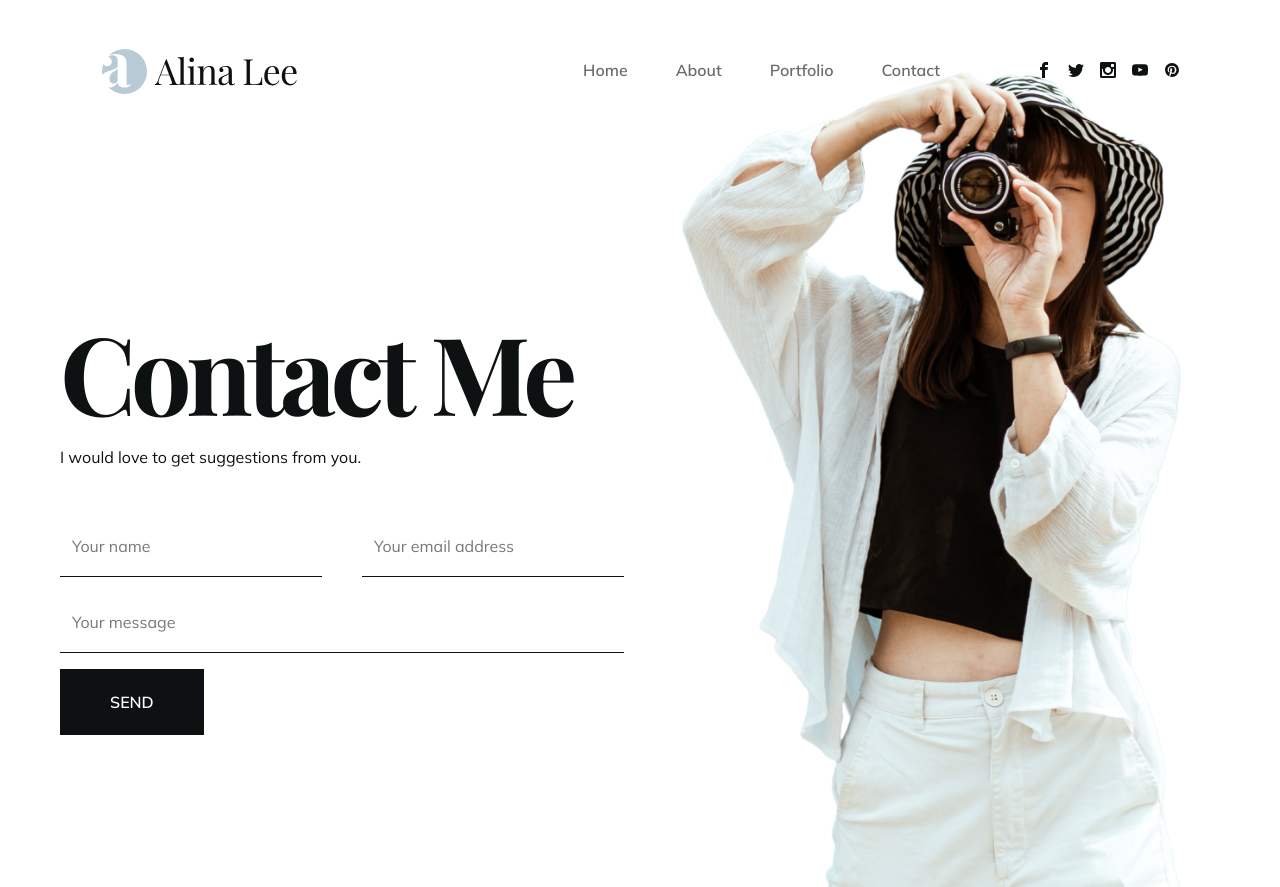
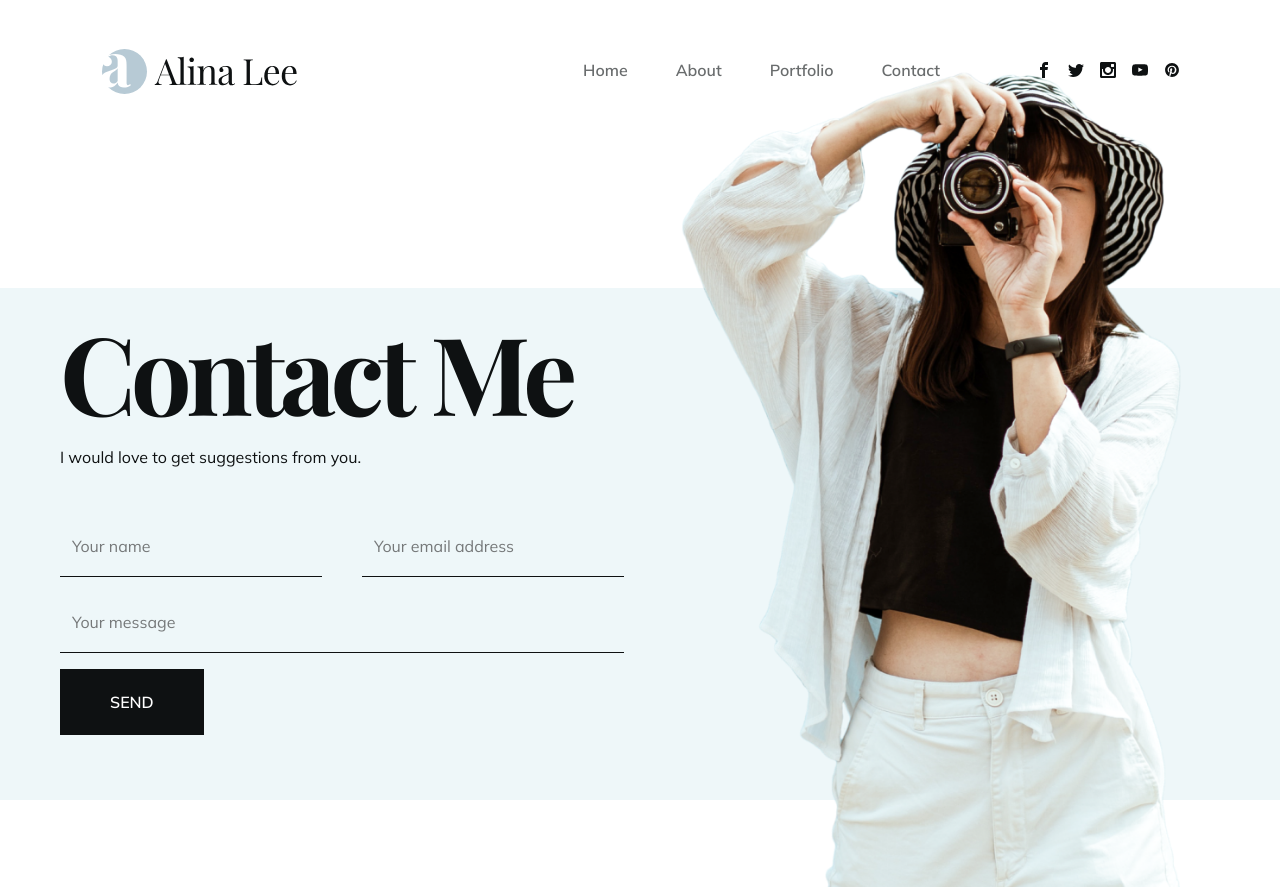
Before and after one commit to Moamin-AbuEwaida/photographer-web-react, a React (Create React App) app: page /contact in a window 1280 px wide. Built offline with nearby package versions, Linux system fonts and the light colour scheme; a web font is replaced by a local one.

Commit message:
contact page motion

```diff
--- a/src/pages/Contact.jsx
+++ b/src/pages/Contact.jsx
@@ -1,15 +1,28 @@
 import React from "react";
 import WomanImg from "../img/contact/woman.png";
 
+import { motion } from "framer-motion";
+import { transition1 } from "../transition";
+
 const Contact = () => {
   return (
-    <section className="section bg-white">
+    <motion.section
+      initial={{ opacity: 0, y: "100%" }}
+      animate={{ opacity: 1, y: 0 }}
+      exit={{ opacity: 0, y: "100%" }}
+      transition={{ transition1 }}
+      className="section bg-white"
+    >
       <div className="container mx-auto h-full">
-        <div className="flex flex-col lg:flex-row h-full items-center justify-start pt-24 lg:pt-36 gap-x-8 text-center lg:text-left">
+        <div className="flex flex-col lg:flex-row h-full items-center justify-start pt-36 gap-x-8 text-center lg:text-left">
           {/* bg */}
-          <div className="hidden lg:flex bg-[#eef7f9] absolute bottom-0 left-0 right-0 top-72 -z-10">
-            bg
-          </div>
+          <motion.div
+            initial={{ opacity: 0, y: "100%" }}
+            animate={{ opacity: 1, y: 0 }}
+            exit={{ opacity: 0, y: "100%" }}
+            transition={{ transition1 }}
+            className="hidden lg:flex bg-[#eef7f9] absolute bottom-0 left-0 right-0 top-72 -z-10"
+          ></motion.div>
           {/* text */}
           <div className="lg:flex-1 lg:pt-32 px-4">
             <h1 className="h1">Contact me</h1>
@@ -38,12 +51,18 @@
             </form>
           </div>
           {/* image */}
-          <div className="lg:flex-1">
-            <img src={WomanImg} alt="image" />
-          </div>
+          <motion.div
+            initial={{ opacity: 0, y: "100%" }}
+            animate={{ opacity: 1, y: 0 }}
+            exit={{ opacity: 0, y: "100%" }}
+            transition={{ transition: transition1, duration: 1.5 }}
+            className="lg:flex-1"
+          >
+            <img src={WomanImg} alt="woman" />
+          </motion.div>
         </div>
       </div>
-    </section>
+    </motion.section>
   );
 };
 
```
